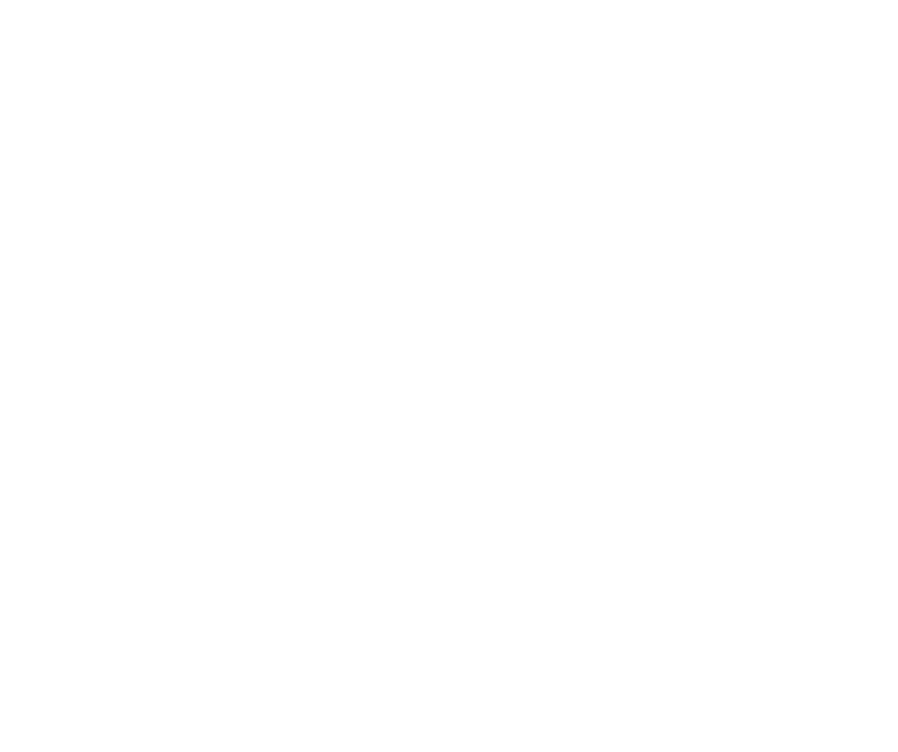
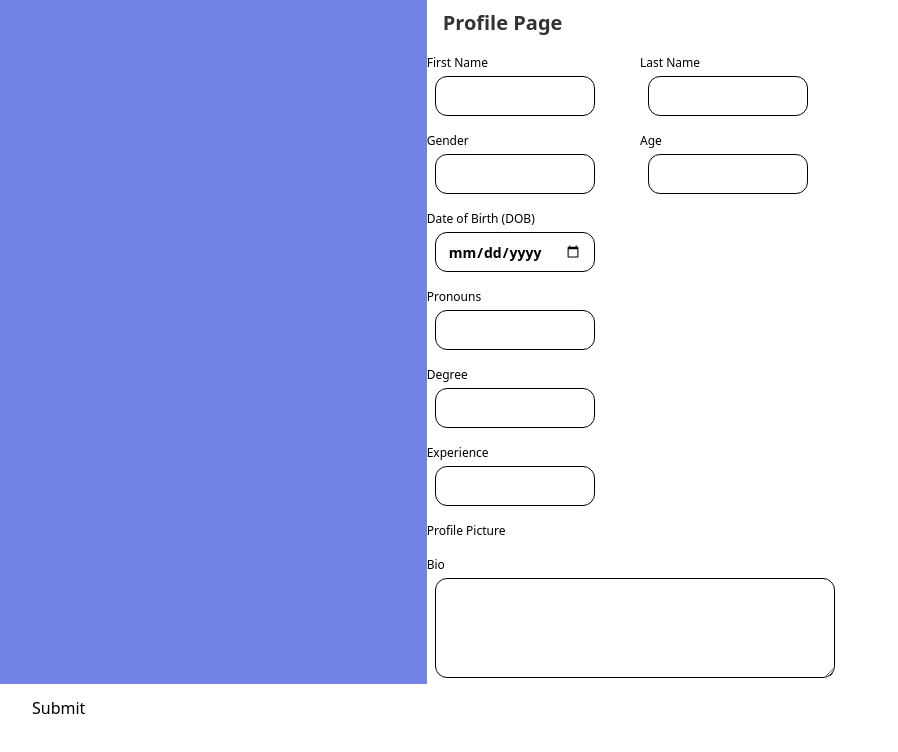
Before and after one commit to Rapcole12/STEMagnet, a React (Create React App) app in the folder frontend/: page /Inbox in a window 1280 px wide. Shown: the top 752 px of the page, without its empty margins (0-898 px from the left). Built offline with nearby package versions, Linux system fonts and the light colour scheme.

Commit message:
created inbox page

```diff
--- a/frontend/src/pages/inbox.jsx
+++ b/frontend/src/pages/inbox.jsx
@@ -1,11 +1,170 @@
-import React from 'react'
+import React, { useState } from "react";
+import { Link } from "react-router-dom";
 
-const inbox = () => {
+function SignUp() {
+  const [FirstName, setFirstName] = useState("");
+  const [LastName, setLastName] = useState("");
+  const [Email, setEmail] = useState("");
+  const [Password, setPassword] = useState("");
+  const [UserType, setUserType] = useState("");
+  const [gender, setGender] = useState("");
+  const [age, setAge] = useState("");
+  const [dob, setDob] = useState("");
+  const [pronouns, setPronouns] = useState("");
+  const [degree, setDegree] = useState("");
+  const [experience, setExperience] = useState("");
+  const [profilePicture, setProfilePicture] = useState(""); // Store image URL or data here
+  const [bio, setBio] = useState("");
+
+  const handleData = () => {
+    const data = {
+      FirstName,
+      LastName,
+      Email,
+      Password,
+      UserType,
+      gender,
+      age,
+      dob,
+      pronouns,
+      degree,
+      experience,
+      profilePicture,
+      bio,
+    };
+    // Send data to your backend or perform any desired actions
+  };
+
   return (
-    <div>
+    <main className="">
+      <header>
+        <div className="grid grid-cols-3">
+          <div className="bg-[#7382E7] w-[1/6] mx">
+            {/* insert Image here */}
+            {/* add an image uploader here */}
+          </div>
 
-    </div>
-  )
+          <div className="bg-white-500">
+            <h1 className="text-[20px] ml-4 mt-2 font-semibold text-[#333333]">
+              Profile Page
+            </h1>
+
+            <p className="ml-4 text-[12px] text-[#666666]"></p>
+
+            <div className="grid grid-cols-2">
+              <div>
+                <p className="mt-4 text-[12px] mb-1">First Name</p>
+                <input
+                  className="border border-black text-[14px] font-semibold ml-2 w-[160px] h-[40px] rounded-xl"
+                  type="text"
+                  onChange={(e) => setFirstName(e.target.value)}
+                  name="firstName"
+                  id="firstName"
+                />
+              </div>
+              <div>
+                <p className="mt-4 text-[12px] mb-1">Last Name</p>
+                <input
+                  className="border border-black text-[14px] font-semibold ml-2 w-[160px] h-[40px] rounded-xl"
+                  type="text"
+                  onChange={(e) => setLastName(e.target.value)}
+                  name="lastName"
+                  id="lastName"
+                />
+              </div>
+            </div>
+
+
+<div className="grid grid-cols-2">
+  <div>
+    <p className="mt-4 text-[12px] mb-1">Gender</p>
+    <input
+      className="border border-black text-[14px] font-semibold ml-2 w-[160px] h-[40px] rounded-xl"
+      type="text"
+      onChange={(e) => setGender(e.target.value)}
+      name="gender"
+      id="gender"
+    />
+  </div>
+  <div>
+    <p className="mt-4 text-[12px] mb-1">Age</p>
+    <input
+      className="border border-black text-[14px] font-semibold ml-2 w-[160px] h-[40px] rounded-xl"
+      type="number"
+      onChange={(e) => setAge(e.target.value)}
+      name="age"
+      id="age"
+    />
+  </div>
+</div>
+
+<div>
+  <p className="mt-4 text-[12px] mb-1">Date of Birth (DOB)</p>
+  <input
+    className="border border-black text-[14px] font-semibold ml-2 w-[160px] h-[40px] rounded-xl"
+    type="date"
+    onChange={(e) => setDob(e.target.value)}
+    name="dob"
+    id="dob"
+  />
+</div>
+
+<div>
+  <p className="mt-4 text-[12px] mb-1">Pronouns</p>
+  <input
+    className="border border-black text-[14px] font-semibold ml-2 w-[160px] h-[40px] rounded-xl"
+    type="text"
+    onChange={(e) => setPronouns(e.target.value)}
+    name="pronouns"
+    id="pronouns"
+  />
+</div>
+
+<div>
+  <p className="mt-4 text-[12px] mb-1">Degree</p>
+  <input
+    className="border border-black text-[14px] font-semibold ml-2 w-[160px] h-[40px] rounded-xl"
+    type="text"
+    onChange={(e) => setDegree(e.target.value)}
+    name="degree"
+    id="degree"
+  />
+</div>
+
+<div>
+  <p className="mt-4 text-[12px] mb-1">Experience</p>
+  <input
+    className="border border-black text-[14px] font-semibold ml-2 w-[160px] h-[40px] rounded-xl"
+    type="text"
+    onChange={(e) => setExperience(e.target.value)}
+    name="experience"
+    id="experience"
+  />
+</div>
+
+<div>
+  <p className="mt-4 text-[12px] mb-1">Profile Picture</p>
+  {/* You can add an image uploader component here */}
+</div>
+
+<div>
+  <p className="mt-4 text-[12px] mb-1">Bio</p>
+  <textarea
+    className="border border-black text-[14px] font-semibold ml-2 w-[400px] h-[100px] rounded-xl"
+    onChange={(e) => setBio(e.target.value)}
+    name="bio"
+    id="bio"
+  />
+</div>
+
+{/* ... (rest of your code) */}
+
+          </div>
+        </div>
+      </header>
+      <button onClick={handleData}>Submit</button>
+    </main>
+  );
 }
 
-export default inbox
+export default SignUp;
```
